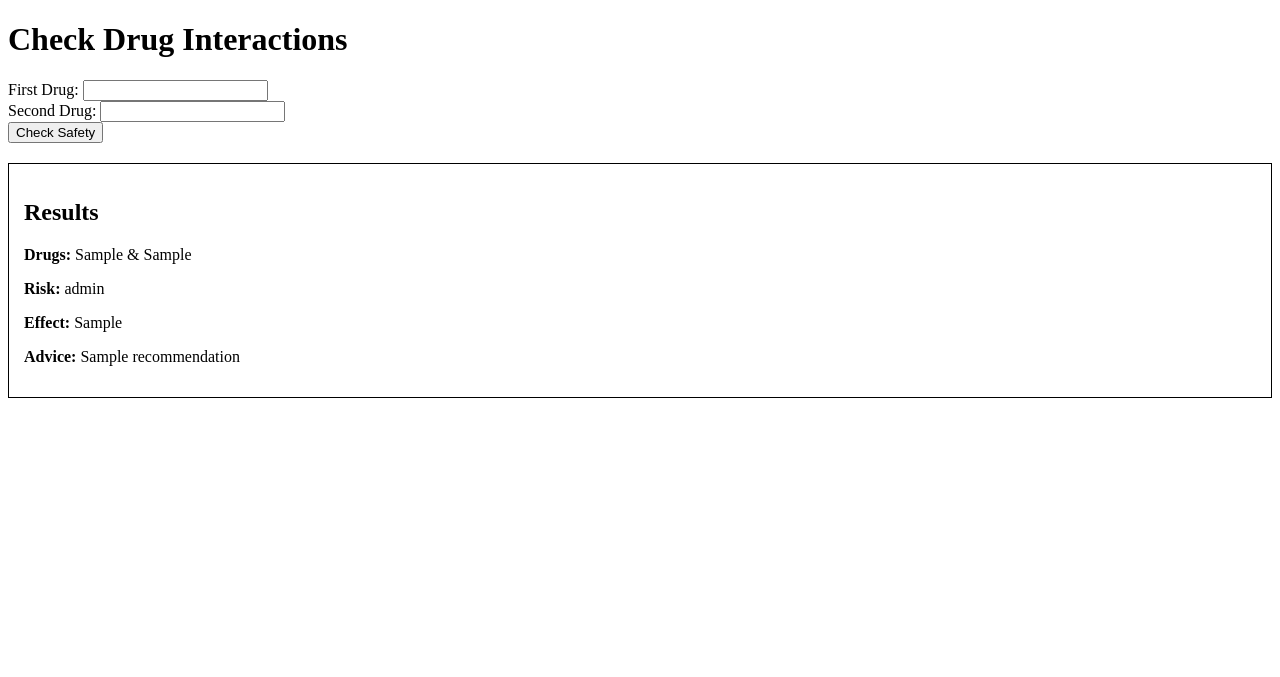
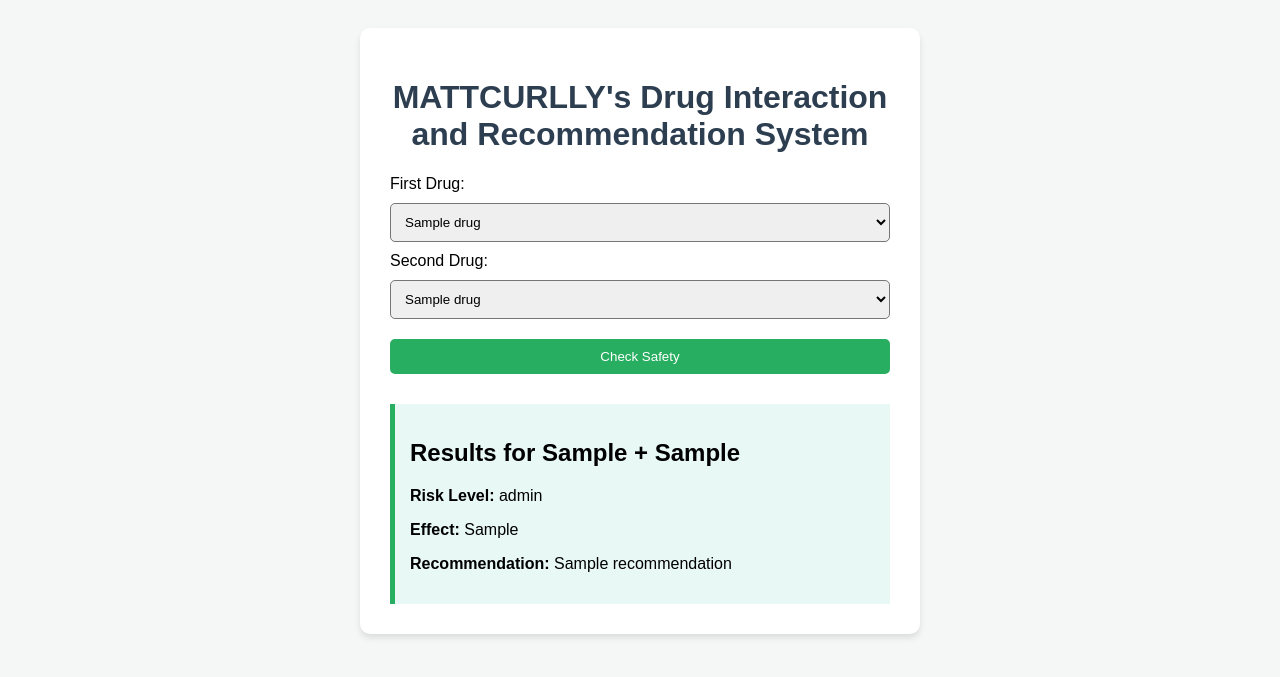
Before and after one commit to matt99curlly/mattcurlly-system, a FastAPI app: template templates/index.html in a window 1280 px wide. Shown: the top 677 px of the page. Run offline with FastAPI, Linux system fonts and the light colour scheme; the template is opened without the code that fills it: most values are stand-ins (such as "Sample title", 1, 10 or a date in 2020).

Commit message:
Final design update: Added dropdowns and requested branding

```diff
--- a/app.py
+++ b/app.py
@@ -1,37 +1,42 @@
 from fastapi import FastAPI, Request, Form
 from fastapi.templating import Jinja2Templates
 from fastapi.responses import HTMLResponse
+import pandas as pd
 import uvicorn
 
 app = FastAPI()
 templates = Jinja2Templates(directory="templates")
 
+def get_drug_list():
+    try:
+        df = pd.read_csv('drugs.csv')
+        return sorted(df['drug_name'].dropna().unique().tolist())
+    except:
+        return ["Aspirin", "Ibuprofen", "Alcohol", "Diazepam"] # Fallback
+
 def get_risk_info(d1, d2):
+    # (Keeping your previous logic)
     d1, d2 = d1.lower().strip(), d2.lower().strip()
     nsaids = {"aspirin", "ibuprofen", "naproxen"}
     sedatives = {"diphenhydramine", "diazepam", "melatonin", "alcohol"}
 
     if d1 in nsaids and d2 in nsaids:
-        return {"risk": "High", "effect": "Increased risk of stomach bleeding.", "rec": "Avoid mixing."}
+        return {"risk": "High", "effect": "Stomach bleeding.", "rec": "Avoid mixing."}
     if d1 in sedatives and d2 in sedatives:
-        return {"risk": "High", "effect": "Severe drowsiness/breathing issues.", "rec": "DANGER: Do not combine."}
-
+        return {"risk": "High", "effect": "Severe drowsiness.", "rec": "DANGER: Do not combine."}
     return {"risk": "Moderate", "effect": "Potential side effects.", "rec": "Consult a pharmacist."}
 
 @app.get("/", response_class=HTMLResponse)
 async def home(request: Request):
-    return templates.TemplateResponse("index.html", {"request": request})
+    return templates.TemplateResponse("index.html", {"request": request, "drugs": get_drug_list()})
 
 @app.post("/check", response_class=HTMLResponse)
-async def check_interaction(request: Request, drug1: str = Form(...), drug2: str = Form(...)):
+async def check(request: Request, drug1: str = Form(...), drug2: str = Form(...)):
     result = get_risk_info(drug1, drug2)
     return templates.TemplateResponse("index.html", {
-        "request": request,
-        "drug1": drug1,
-        "drug2": drug2,
-        "risk_level": result["risk"],
-        "side_effects": result["effect"],
-        "recommendation": result["rec"]
+        "request": request, "drugs": get_drug_list(),
+        "drug1": drug1, "drug2": drug2,
+        "risk_level": result["risk"], "side_effects": result["effect"], "recommendation": result["rec"]
     })
 
 if __name__ == '__main__':
--- a/templates/index.html
+++ b/templates/index.html
@@ -1,25 +1,38 @@
 <!DOCTYPE html>
 <html lang="en">
 <head>
-    <meta charset="UTF-8">
-    <title>Drug Interaction System</title>
+    <style>
+        body { font-family: sans-serif; background-color: #f4f7f6; padding: 20px; }
+        .container { background: white; padding: 30px; border-radius: 10px; box-shadow: 0 4px 6px rgba(0,0,0,0.1); max-width: 500px; margin: auto; }
+        h1 { color: #2c3e50; text-align: center; }
+        select, button { width: 100%; padding: 10px; margin: 10px 0; border-radius: 5px; }
+        button { background-color: #27ae60; color: white; border: none; cursor: pointer; }
+        .result { margin-top: 20px; padding: 15px; background: #e8f8f5; border-left: 5px solid #27ae60; }
+    </style>
 </head>
 <body>
-    <h1>Check Drug Interactions</h1>
+    <div class="container">
+        <h1>MATTCURLLY's Drug Interaction and Recommendation System</h1>
         <form action="/check" method="post">
-        First Drug: <input type="text" name="drug1" required><br>
-        Second Drug: <input type="text" name="drug2" required><br>
+            <label>First Drug:</label>
+            <select name="drug1">
+                {% for drug in drugs %}<option value="{{ drug }}">{{ drug }}</option>{% endfor %}
+            </select>
+            <label>Second Drug:</label>
+            <select name="drug2">
+                {% for drug in drugs %}<option value="{{ drug }}">{{ drug }}</option>{% endfor %}
+            </select>
             <button type="submit">Check Safety</button>
         </form>
 
         {% if risk_level %}
-    <div style="margin-top:20px; padding:15px; border:1px solid #000;">
-        <h2>Results</h2>
-        <p><strong>Drugs:</strong> {{ drug1 }} & {{ drug2 }}</p>
-        <p><strong>Risk:</strong> {{ risk_level }}</p>
+        <div class="result">
+            <h2>Results for {{ drug1 }} + {{ drug2 }}</h2>
+            <p><strong>Risk Level:</strong> {{ risk_level }}</p>
             <p><strong>Effect:</strong> {{ side_effects }}</p>
-        <p><strong>Advice:</strong> {{ recommendation }}</p>
+            <p><strong>Recommendation:</strong> {{ recommendation }}</p>
         </div>
         {% endif %}
+    </div>
 </body>
 </html>
```
Lines whose indentation alone changed are shown as unchanged.
